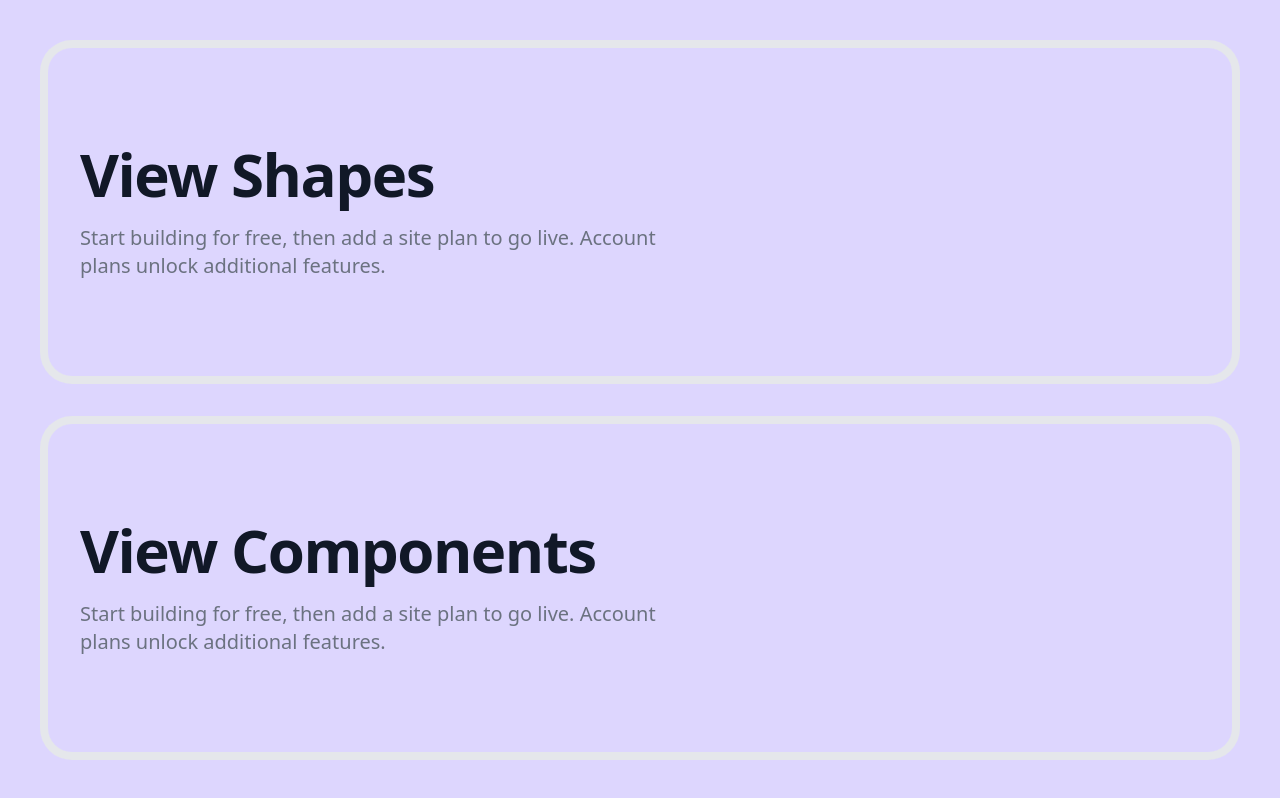
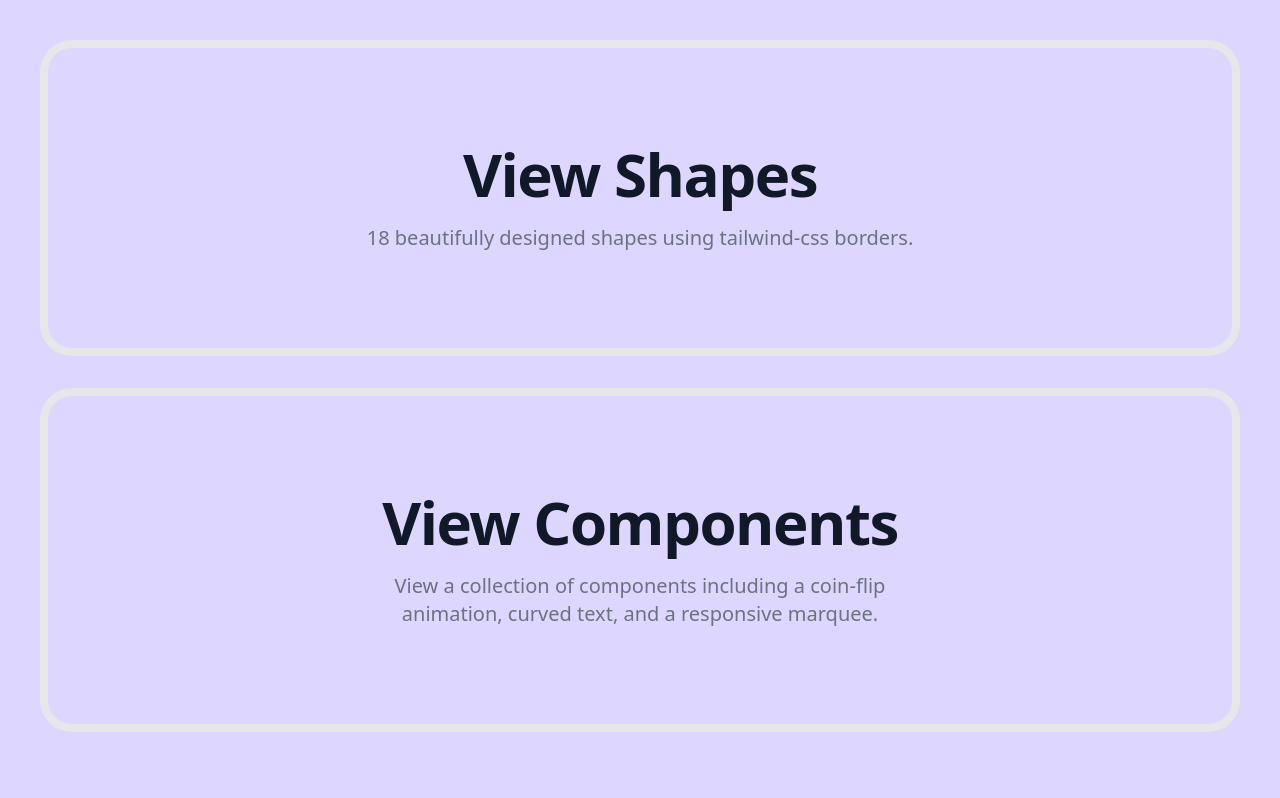
Before and after one commit to Twonarly1/tailwindcss-shapes, a Next.js app: page / in a window 1280 px wide. Built offline with nearby package versions, Linux system fonts and the light colour scheme.

Commit message:
update the landing page text

```diff
--- a/pages/index.tsx
+++ b/pages/index.tsx
@@ -5,26 +5,25 @@ export default function Home() {
         <div className="h-screen w-full space-y-12 bg-violet-200 p-12">
             <Link href="/shapes">
                 <div className="mx-auto max-w-7xl rounded-3xl py-8 px-4 ring-[8px] ring-gray-200 hover:cursor-pointer hover:bg-gray-200 sm:py-24 sm:px-6 lg:flex lg:justify-between lg:px-8">
-                    <div className="max-w-xl">
+                    <div className="mx-auto max-w-xl text-center">
                         <h2 className="text-4xl font-bold tracking-tight text-gray-900 sm:text-5xl sm:tracking-tight lg:text-6xl lg:tracking-tight">
                             View Shapes
                         </h2>
                         <p className="mt-5 text-xl text-gray-500">
-                            Start building for free, then add a site plan to go live. Account plans
-                            unlock additional features.
+                            18 beautifully designed shapes using tailwind-css borders.
                         </p>
                     </div>
                 </div>
             </Link>
             <Link href="/components">
                 <div className="mx-auto  max-w-7xl rounded-3xl py-8 px-4 ring-[8px] ring-gray-200 hover:cursor-pointer hover:bg-gray-200 sm:py-24 sm:px-6 lg:flex lg:justify-between lg:px-8">
-                    <div className="max-w-xl">
+                    <div className="mx-auto max-w-xl text-center">
                         <h2 className="text-4xl font-bold tracking-tight text-gray-900 sm:text-5xl sm:tracking-tight lg:text-6xl lg:tracking-tight">
                             View Components
                         </h2>
                         <p className="mt-5 text-xl text-gray-500">
-                            Start building for free, then add a site plan to go live. Account plans
-                            unlock additional features.
+                            View a collection of components including a coin-flip animation, curved
+                            text, and a responsive marquee.
                         </p>
                     </div>
                 </div>
```
